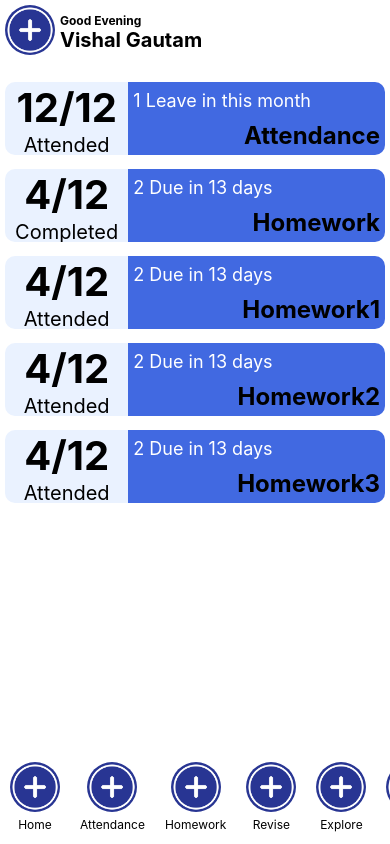
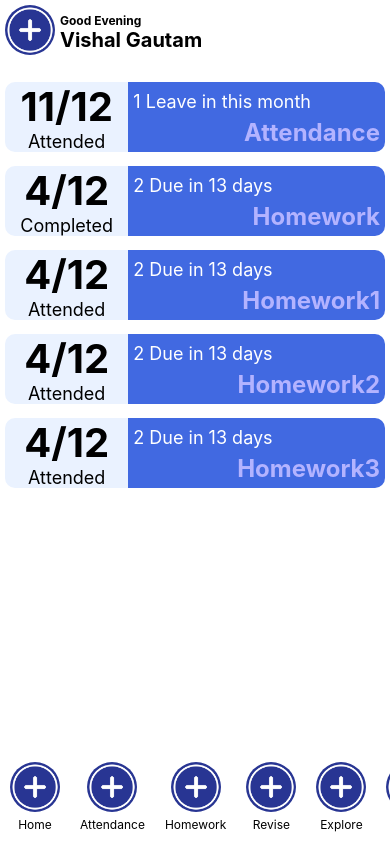
Before and after one commit to DeadshotTech/SchoolBuddy, a React Native app: screen / in a window 390 px wide. Built offline with nearby package versions, Linux system fonts and the light colour scheme.

Commit message:
Improved color scheme for better UX

```diff
--- a/common/cards/SummaryCard.js
+++ b/common/cards/SummaryCard.js
@@ -60,17 +60,16 @@ const styles = StyleSheet.create({
         fontWeight: 'bold',
       },
       summarizedScoreMessageText: {
-        fontSize: 20,
+        fontSize: 18,
       },
       weeklySummary: {
-        flex: 1.5,
+        flex: 2,
         justifyContent: 'center',
 
       },
       summaryIdentifier: {
         flex: 2,
         justifyContent: 'flex-end',
-        color: '#FFFFFF',
         alignItems: 'flex-end'
       },
       weeklySummaryText: {
@@ -80,6 +79,7 @@ const styles = StyleSheet.create({
       summaryIdentifierText: {
         fontSize: 24,
         fontWeight: 'bold',
+        color: '#b3b3ff',
       }
 });
 
--- a/home_page/HomepageScreen.js
+++ b/home_page/HomepageScreen.js
@@ -3,7 +3,7 @@ import { View, StyleSheet, FlatList, Text } from 'react-native';
 import SummaryCard from '../common/cards/SummaryCard';
 
 const summaryData = [
-    {name: 'Attendance', score: '12/12', scoreMessage: 'Attended', weeklySummary: '1 Leave in this month'},
+    {name: 'Attendance', score: '11/12', scoreMessage: 'Attended', weeklySummary: '1 Leave in this month'},
     {name: 'Homework', score: '4/12', scoreMessage: 'Completed',  weeklySummary: '2 Due in 13 days'},
     {name: 'Homework1', score: '4/12', scoreMessage: 'Attended',  weeklySummary: '2 Due in 13 days'},
     {name: 'Homework2', score: '4/12', scoreMessage: 'Attended',  weeklySummary: '2 Due in 13 days'},
```
Also changed, not shown: 1 other file (tests, documents, lock files or other folders).
